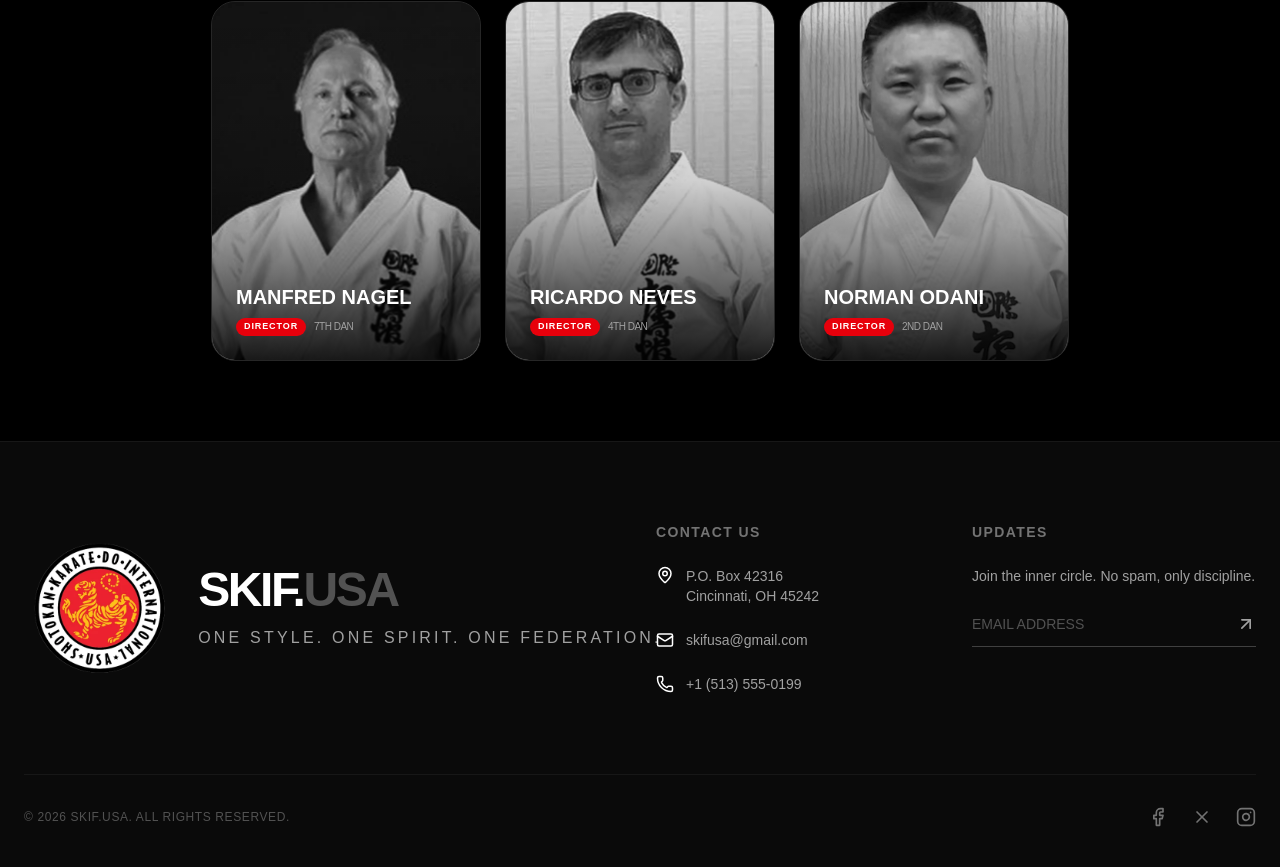
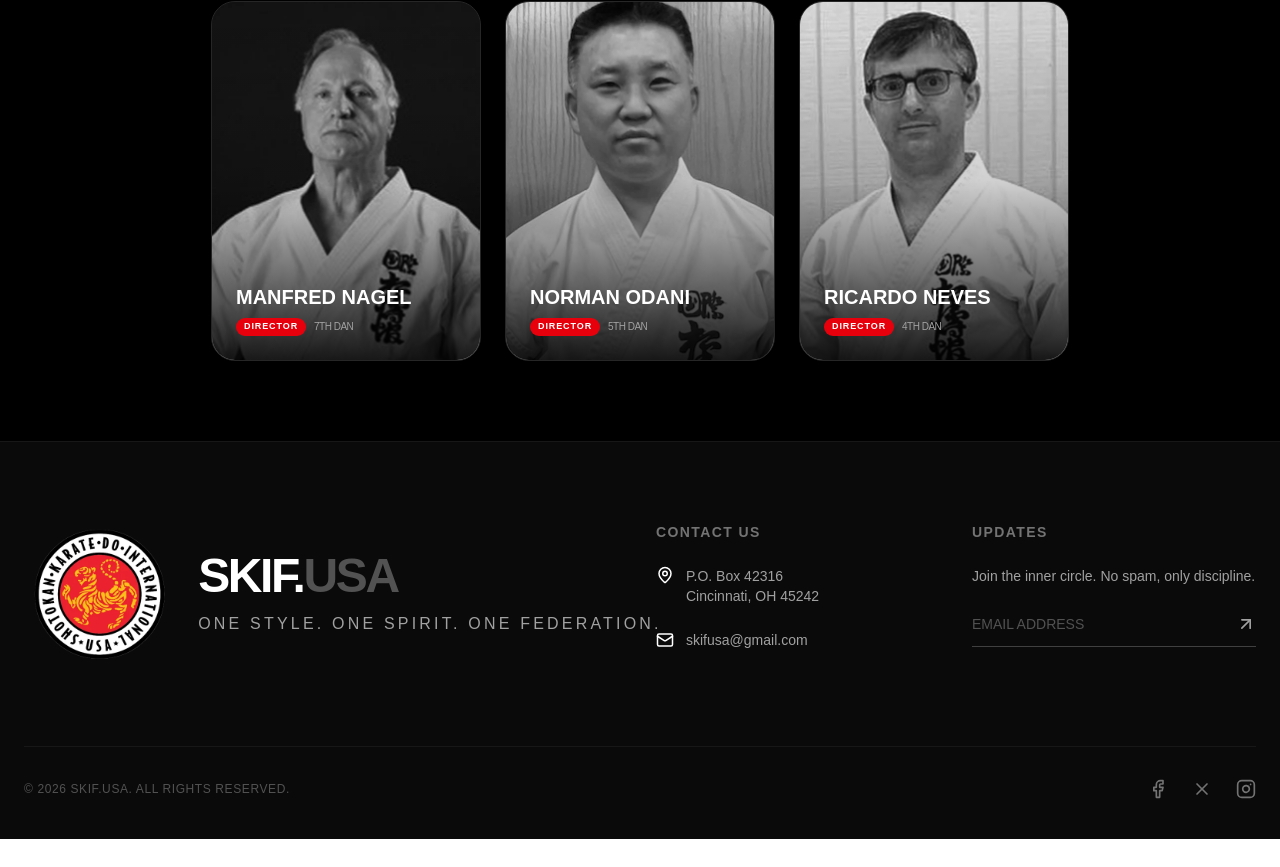
Before and after one commit to davidherascu-tx/skifusa, a Next.js app: page /board in a window 1280 px wide. Shown: the part 830-1697 px from the top of the page. After the commit the page ends 1669 px from the top, so only its background shows below. Built offline with nearby package versions, Linux system fonts and the light colour scheme.

Commit message:
Updated Footer., changed the Board, and moved Member in the registry

```diff
--- a/app/board/page.tsx
+++ b/app/board/page.tsx
@@ -130,8 +130,8 @@ Rank History
 Since his relocation to Hawaii Nagel practice Karate under the watchful eyes of Takemori Sensei 9 th DAN, Kiyuna Sensei 8 th DAN, Fong Sensei 8 th DAN and Nishimura Sensei 7 th DAN. In 2018 Nagel tested successfully for 7 th DAN under Kanzcho Kanazawa in Honolulu, Hawaii.`,
     image: "/manfred_nagel_profil.webp"
   },
-  { id: 6, name: "Ricardo Neves", title: "Director", rank: "4th Dan", bio: "Bio for Ricardo Neves", image: "/ricardo_profil_bw.webp" },
-  { id: 7, name: "Norman Odani", title: "Director", rank: "2nd Dan", bio: "Bio for Norman Odani", image: "/norman_profil_bw.webp" },
+  { id: 6, name: "Norman Odani", title: "Director", rank: "5th Dan", bio: "Bio for Norman Odani", image: "/norman_profil_bw.webp" },
+  { id: 7, name: "Ricardo Neves", title: "Director", rank: "4th Dan", bio: "Bio for Ricardo Neves", image: "/ricardo_profil_bw.webp" },
 ];
 
 export default function BoardPage() {
--- a/app/registry/page.tsx
+++ b/app/registry/page.tsx
@@ -542,7 +542,6 @@ const registryData = [
   { lastName: "Natanasabapathy", firstName: "Gautham", dojo: "Satsuma Dojo", rank: "Nidan (2. Dan)" },
   { lastName: "Neglia", firstName: "Joseph", dojo: "Peak Performance Shotokan Karate-Do", rank: "Nidan (2. Dan)" },
   { lastName: "Nene", firstName: "Clifford", dojo: "S.K.I.F. - Hawaii", rank: "Nidan (2. Dan)" },
-  { lastName: "Odani", firstName: "Norman", dojo: "S.K.I.F. - Hawaii", rank: "Nidan (2. Dan)" },
   { lastName: "Ors", firstName: "Fernando", dojo: "S.K.I.F - Miami", rank: "Nidan (2. Dan)" },
   { lastName: "Ortiz", firstName: "Maria", dojo: "Rochester Shotokan Karate Dojo", rank: "Nidan (2. Dan)" },
   { lastName: "Panayotov", firstName: "Valentin", dojo: "Austin Shotokan", rank: "Nidan (2. Dan)" },
@@ -728,6 +727,7 @@ const registryData = [
   { lastName: "Nichiporuk", firstName: "Theresa", dojo: "Mt. Vernon Traditional Shotokan", rank: "Godan (5. Dan)" },
   { lastName: "Nishikawa", firstName: "Shinobu", dojo: "S.K.I.F. - Hawaii", rank: "Godan (5. Dan)" },
   { lastName: "Nouchi", firstName: "Robert", dojo: "Chozen-Ji Karate Dojo Hawaii", rank: "Godan (5. Dan)" },
+  { lastName: "Odani", firstName: "Norman", dojo: "S.K.I.F. - Hawaii", rank: "Godan (5. Dan)" },
   { lastName: "Radhakrishman", firstName: "Mithun", dojo: "Satsuma Dojo", rank: "Godan (5. Dan)" },
   { lastName: "Ramnarine", firstName: "Sean", dojo: "S.K.I.F. Samurai", rank: "Godan (5. Dan)" },
   { lastName: "Sato", firstName: "Warren", dojo: "S.K.I.F. - Hawaii - Iwilei", rank: "Godan (5. Dan)" },
--- a/components/Footer.tsx
+++ b/components/Footer.tsx
@@ -47,10 +47,6 @@ export default function Footer() {
       <Mail className="shrink-0 text-white" size={18} />
       <span>skifusa@gmail.com</span>
     </li>
-              <li className="flex items-center gap-3">
-                <Phone className="shrink-0 text-white" size={18} />
-                <span>+1 (513) 555-0199</span>
-              </li>
   </ul>
 </div>
 
```
Lines whose indentation alone changed are shown as unchanged.
